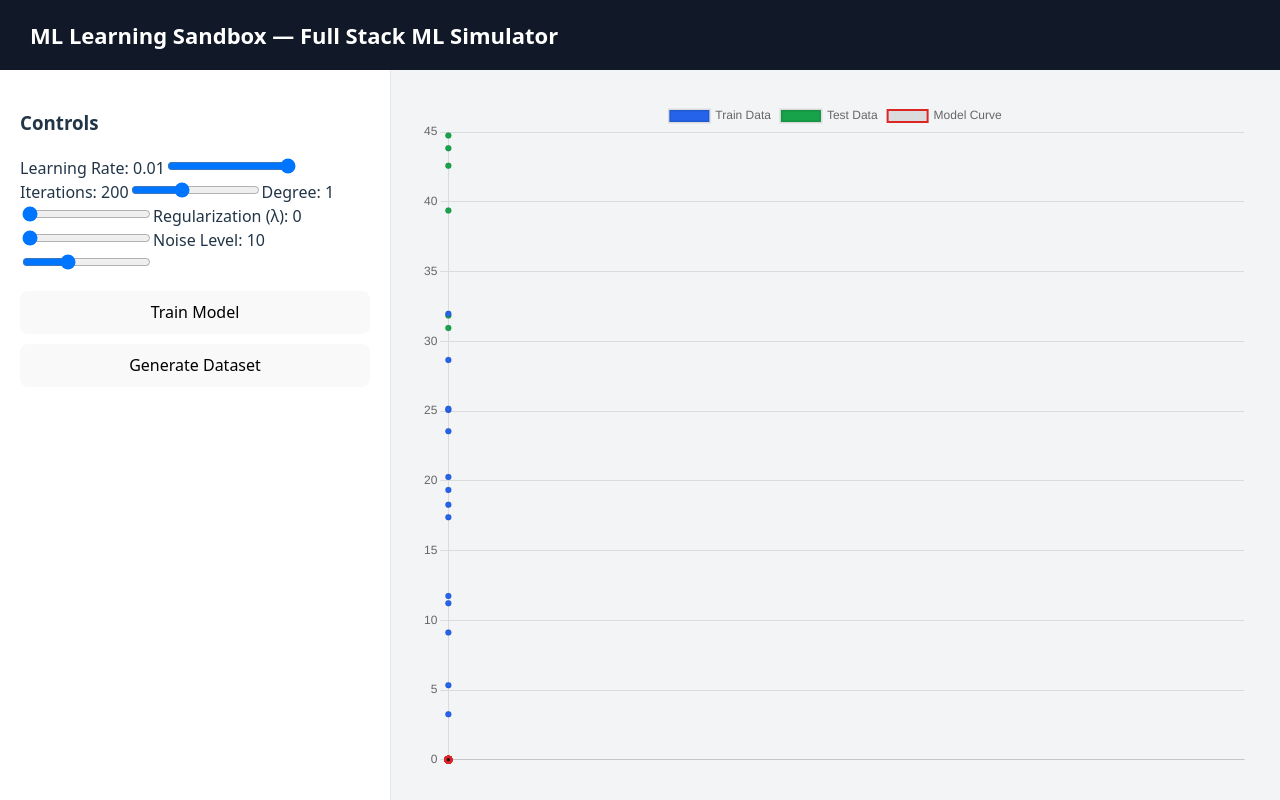
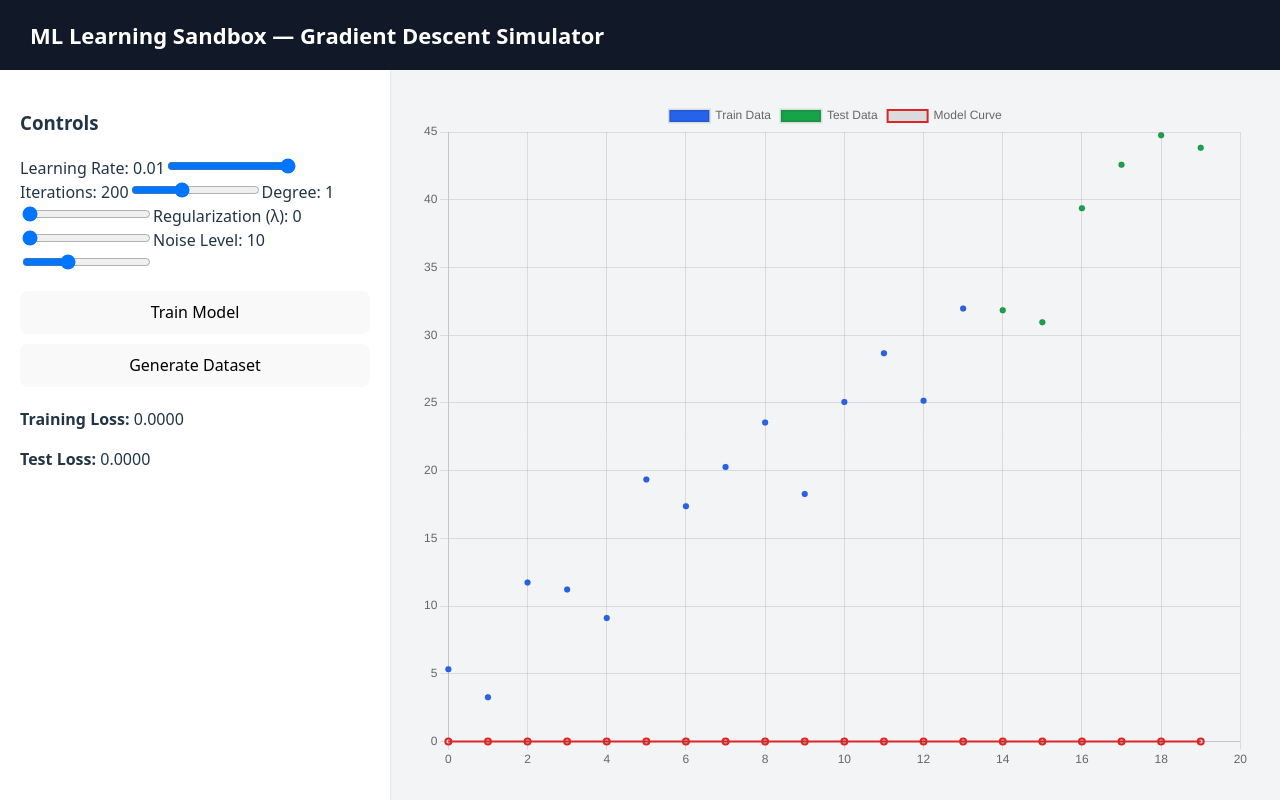
Before and after one commit to mudassirbeg/ENIGMA_2.0_Zyphix, a React (Vite) app: page / in a window 1280 px wide. Built offline with nearby package versions, Linux system fonts and the light colour scheme.

Commit message:
fix: resolve ChartJS scale error and stabilize full-screen layout

```diff
--- a/src/App.jsx
+++ b/src/App.jsx
@@ -4,10 +4,10 @@ import {
   LineElement,
   PointElement,
   LinearScale,
+  CategoryScale,
   Title,
   Tooltip,
   Legend,
-  CategoryScale,
 } from "chart.js";
 import { Line } from "react-chartjs-2";
 
@@ -15,10 +15,10 @@ ChartJS.register(
   LineElement,
   PointElement,
   LinearScale,
+  CategoryScale,
   Title,
   Tooltip,
-  Legend,
-  CategoryScale
+  Legend
 );
 
 function App() {
@@ -27,10 +27,12 @@ function App() {
   const [degree, setDegree] = useState(1);
   const [lambda, setLambda] = useState(0);
   const [noiseLevel, setNoiseLevel] = useState(10);
+
   const [weights, setWeights] = useState([0, 0]);
-  const [lossHistory, setLossHistory] = useState([]);
+  const [trainLoss, setTrainLoss] = useState(0);
+  const [testLoss, setTestLoss] = useState(0);
 
-  const generateDataset = () => {
+  function generateDataset() {
     const allPoints = Array.from({ length: 20 }, (_, i) => {
       const x = i;
       const y = 2 * x + 5 + (Math.random() - 0.5) * noiseLevel;
@@ -43,14 +45,13 @@ function App() {
       trainData: allPoints.slice(0, splitIndex),
       testData: allPoints.slice(splitIndex),
     };
-  };
+  }
 
   const [dataset, setDataset] = useState(generateDataset());
   const { trainData, testData } = dataset;
 
   const trainModel = () => {
     let newWeights = Array(degree + 1).fill(0);
-    let history = [];
 
     for (let iter = 0; iter < iterations; iter++) {
       let gradients = Array(degree + 1).fill(0);
@@ -69,31 +70,45 @@ function App() {
       });
 
       for (let d = 0; d <= degree; d++) {
+        const regularizationTerm = lambda * newWeights[d];
         newWeights[d] -=
           learningRate *
-          (gradients[d] / trainData.length + lambda * newWeights[d]);
+          (gradients[d] / trainData.length + regularizationTerm);
+      }
     }
 
-      let loss = 0;
+    let totalTrainError = 0;
     trainData.forEach((point) => {
       let prediction = 0;
       for (let d = 0; d <= degree; d++) {
         prediction += newWeights[d] * Math.pow(point.x, d);
       }
-        loss += Math.pow(prediction - point.y, 2);
+      totalTrainError += Math.pow(prediction - point.y, 2);
     });
 
-      history.push(loss / trainData.length);
+    const trainMSE = totalTrainError / trainData.length;
+
+    let totalTestError = 0;
+    testData.forEach((point) => {
+      let prediction = 0;
+      for (let d = 0; d <= degree; d++) {
+        prediction += newWeights[d] * Math.pow(point.x, d);
       }
+      totalTestError += Math.pow(prediction - point.y, 2);
+    });
+
+    const testMSE = totalTestError / testData.length;
 
     setWeights(newWeights);
-    setLossHistory(history);
+    setTrainLoss(trainMSE);
+    setTestLoss(testMSE);
   };
 
   const regenerateData = () => {
     setDataset(generateDataset());
     setWeights(Array(degree + 1).fill(0));
-    setLossHistory([]);
+    setTrainLoss(0);
+    setTestLoss(0);
   };
 
   const allPoints = [...trainData, ...testData];
@@ -130,30 +145,19 @@ function App() {
     ],
   };
 
-  const lossChartData = {
-    labels: lossHistory.map((_, i) => i + 1),
-    datasets: [
-      {
-        label: "Training Loss",
-        data: lossHistory,
-        borderColor: "#7c3aed",
-        borderWidth: 2,
-        fill: false,
-      },
-    ],
-  };
-
   return (
-    <div style={{
+    <div
+      style={{
         width: "100vw",
         height: "100vh",
         display: "flex",
         flexDirection: "column",
-      background: "#f3f4f6"
-    }}>
-
+        background: "#f3f4f6",
+      }}
+    >
       {/* HEADER */}
-      <div style={{
+      <div
+        style={{
           height: "70px",
           background: "#111827",
           color: "white",
@@ -161,79 +165,110 @@ function App() {
           alignItems: "center",
           paddingLeft: "30px",
           fontSize: "22px",
-        fontWeight: "bold"
-      }}>
-        ML Learning Sandbox — Full Stack ML Simulator
+          fontWeight: "bold",
+        }}
+      >
+        ML Learning Sandbox — Gradient Descent Simulator
       </div>
 
-      {/* CONTENT */}
+      {/* MAIN */}
       <div style={{ flex: 1, display: "flex" }}>
-
         {/* LEFT PANEL */}
-        <div style={{
+        <div
+          style={{
             width: "350px",
             background: "white",
             padding: "20px",
-          borderRight: "1px solid #e5e7eb"
-        }}>
+            borderRight: "1px solid #e5e7eb",
+          }}
+        >
           <h3>Controls</h3>
 
           <label>Learning Rate: {learningRate}</label>
-          <input type="range" min="0.0001" max="0.01" step="0.0001"
+          <input
+            type="range"
+            min="0.0001"
+            max="0.01"
+            step="0.0001"
             value={learningRate}
             onChange={(e) => setLearningRate(Number(e.target.value))}
           />
 
           <label>Iterations: {iterations}</label>
-          <input type="range" min="10" max="500" step="10"
+          <input
+            type="range"
+            min="10"
+            max="500"
+            step="10"
             value={iterations}
             onChange={(e) => setIterations(Number(e.target.value))}
           />
 
           <label>Degree: {degree}</label>
-          <input type="range" min="1" max="8" step="1"
+          <input
+            type="range"
+            min="1"
+            max="8"
+            step="1"
             value={degree}
             onChange={(e) => setDegree(Number(e.target.value))}
           />
 
           <label>Regularization (λ): {lambda}</label>
-          <input type="range" min="0" max="1" step="0.01"
+          <input
+            type="range"
+            min="0"
+            max="1"
+            step="0.01"
             value={lambda}
             onChange={(e) => setLambda(Number(e.target.value))}
           />
 
           <label>Noise Level: {noiseLevel}</label>
-          <input type="range" min="0" max="30" step="1"
+          <input
+            type="range"
+            min="0"
+            max="30"
+            step="1"
             value={noiseLevel}
             onChange={(e) => setNoiseLevel(Number(e.target.value))}
           />
 
-          <button onClick={trainModel} style={{ width: "100%", marginTop: "15px" }}>
+          <button
+            onClick={trainModel}
+            style={{ width: "100%", marginTop: "15px" }}
+          >
             Train Model
           </button>
 
-          <button onClick={regenerateData} style={{ width: "100%", marginTop: "10px" }}>
+          <button
+            onClick={regenerateData}
+            style={{ width: "100%", marginTop: "10px" }}
+          >
             Generate Dataset
           </button>
+
+          <div style={{ marginTop: "20px" }}>
+            <p><b>Training Loss:</b> {trainLoss.toFixed(4)}</p>
+            <p><b>Test Loss:</b> {testLoss.toFixed(4)}</p>
+          </div>
         </div>
 
         {/* RIGHT PANEL */}
-        <div style={{
-          flex: 1,
-          padding: "30px",
-          display: "flex",
-          flexDirection: "column",
-          gap: "30px"
-        }}>
-          <div style={{ flex: 1 }}>
-            <Line data={chartData} options={{ responsive: true, maintainAspectRatio: false }} />
-          </div>
-
-          {lossHistory.length > 0 && (
-            <div style={{ flex: 1 }}>
-              <Line data={lossChartData} options={{ responsive: true, maintainAspectRatio: false }} />
-            </div>
-          )}
+        <div style={{ flex: 1, padding: "30px" }}>
+          <Line
+            data={chartData}
+            options={{
+              responsive: true,
+              maintainAspectRatio: false,
+              scales: {
+                x: {
+                  type: "linear",
+                  position: "bottom",
+                },
+              },
+            }}
+          />
         </div>
       </div>
     </div>
```
Also changed, not shown: 1 other file (tests, documents, lock files or other folders). Lines whose indentation alone changed are shown as unchanged.
